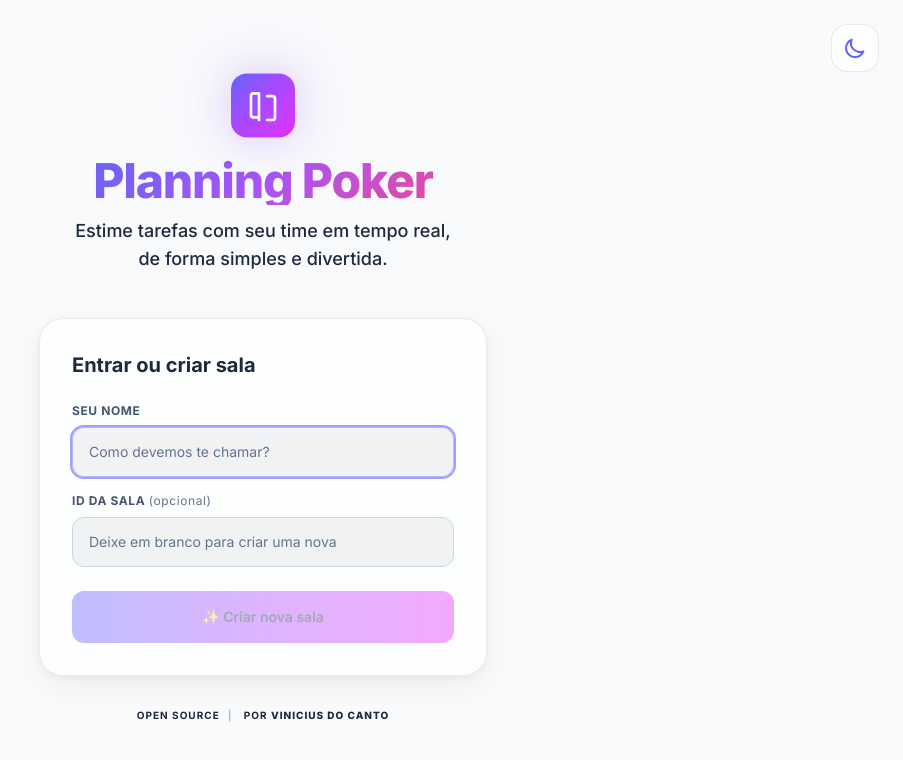
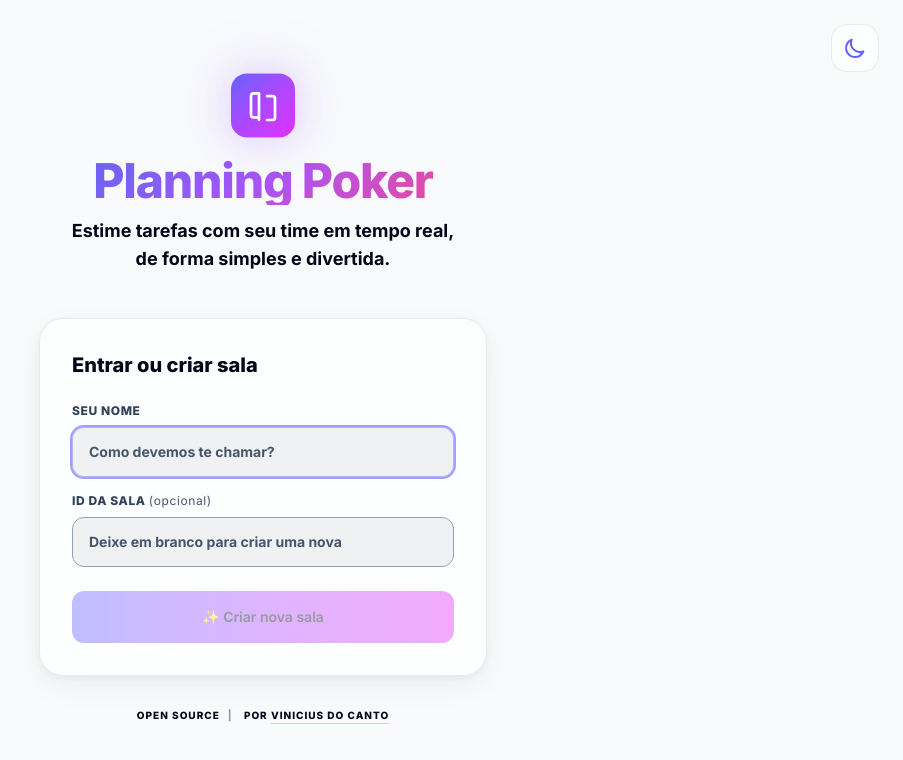
Before and after one commit to viniciusdocanto/planningpoker, a Vue app in the folder frontend/: page / in a window 1280 px wide. Shown: the top 760 px of the page, without its empty margins (377-1280 px from the left). Built offline with nearby package versions, Linux system fonts and the light colour scheme.

Commit message:
style: absolute contrast polish and fix card deck clipping (v0.6.3)

```diff
--- a/frontend/package.json
+++ b/frontend/package.json
@@ -1,7 +1,7 @@
 {
   "name": "planning-poker",
   "description": "Planning Poker em tempo real para times ágeis — Vue 3 + FastAPI + WebSockets",
-  "version": "0.6.2",
+  "version": "0.6.3",
   "author": "Vinicius do Canto <vinicius@docanto.net>",
   "license": "MIT",
   "homepage": "https://github.com/viniciusdocanto/planningpoker",
--- a/frontend/src/style.css
+++ b/frontend/src/style.css
@@ -4,7 +4,8 @@
 
 :root {
     --bg-color: #f8fafc;
-    --text-color: #1e293b;
+    --text-color: #020617;
+    /* Slate 950 */
     --glass-bg: rgba(255, 255, 255, 0.7);
     --glass-border: rgba(0, 0, 0, 0.08);
     --glass-hover-bg: rgba(255, 255, 255, 0.85);
@@ -149,13 +150,27 @@ body::after {
 
 /* Animations */
 @keyframes pulse-soft {
-    0%, 100% { opacity: 1; }
-    50% { opacity: 0.5; }
+
+    0%,
+    100% {
+        opacity: 1;
+    }
+
+    50% {
+        opacity: 0.5;
+    }
 }
 
 @keyframes float {
-    0%, 100% { transform: translateY(0px); }
-    50% { transform: translateY(-6px); }
+
+    0%,
+    100% {
+        transform: translateY(0px);
+    }
+
+    50% {
+        transform: translateY(-6px);
+    }
 }
 
 .animate-float {
--- a/frontend/src/views/HomeView.vue
+++ b/frontend/src/views/HomeView.vue
@@ -14,7 +14,7 @@
         </svg>
       </div>
       <h1 class="text-5xl font-extrabold tracking-tight text-gradient mb-3">Planning Poker</h1>
-      <p class="text-slate-800 dark:text-slate-400 text-lg max-w-sm font-medium">
+      <p class="text-slate-950 dark:text-slate-400 text-lg max-w-sm font-bold">
         Estime tarefas com seu time em tempo real, de forma simples e divertida.
       </p>
     </div>
@@ -31,39 +31,39 @@
             </svg>
           </div>
           <div class="min-w-0">
-            <p class="text-[10px] text-indigo-500 dark:text-indigo-400 font-bold uppercase tracking-wider mb-0.5">Entrando na sala</p>
-            <p class="text-slate-800 dark:text-white font-mono text-sm truncate" :title="roomId">{{ roomId }}</p>
+            <p class="text-[10px] text-indigo-700 dark:text-indigo-400 font-black uppercase tracking-wider mb-0.5">Entrando na sala</p>
+            <p class="text-slate-950 dark:text-white font-mono text-sm truncate" :title="roomId">{{ roomId }}</p>
           </div>
         </div>
       </template>
 
       <template v-else>
-        <h2 class="text-xl font-bold text-slate-800 dark:text-white mb-6">Entrar ou criar sala</h2>
+        <h2 class="text-xl font-black text-slate-950 dark:text-white mb-6">Entrar ou criar sala</h2>
       </template>
 
       <div class="space-y-4">
         <!-- Name Input -->
         <div>
-          <label class="block text-xs font-bold text-slate-600 dark:text-slate-400 uppercase tracking-wider mb-2">Seu nome</label>
+          <label class="block text-xs font-black text-slate-700 dark:text-slate-400 uppercase tracking-wider mb-2">Seu nome</label>
           <input
             v-model="userName"
             type="text"
             placeholder="Como devemos te chamar?"
             autofocus
             @keyup.enter="handleAction"
-            class="w-full bg-slate-900/5 dark:bg-white/5 border border-slate-300 dark:border-white/10 rounded-xl px-4 py-3.5 text-slate-900 dark:text-white placeholder-slate-500 dark:placeholder-slate-500 focus:outline-none focus:ring-2 focus:ring-indigo-500/60 focus:border-indigo-500/40 transition-all text-sm"
+            class="w-full bg-slate-950/5 dark:bg-white/5 border border-slate-400 dark:border-white/10 rounded-xl px-4 py-3.5 text-slate-950 dark:text-white placeholder-slate-600 dark:placeholder-slate-500 focus:outline-none focus:ring-2 focus:ring-indigo-500/60 focus:border-indigo-500/40 transition-all text-sm font-bold"
           >
         </div>
 
         <!-- Room ID Input (only if NOT joining via link) -->
         <div v-if="!isJoiningViaLink">
-          <label class="block text-xs font-bold text-slate-600 dark:text-slate-400 uppercase tracking-wider mb-2">ID da sala <span class="normal-case font-normal text-slate-500 dark:text-slate-500">(opcional)</span></label>
+          <label class="block text-xs font-black text-slate-700 dark:text-slate-400 uppercase tracking-wider mb-2">ID da sala <span class="normal-case font-normal text-slate-600 dark:text-slate-500">(opcional)</span></label>
           <input
             v-model="roomId"
             type="text"
             placeholder="Deixe em branco para criar uma nova"
             @keyup.enter="handleAction"
-            class="w-full bg-slate-900/5 dark:bg-white/5 border border-slate-300 dark:border-white/10 rounded-xl px-4 py-3.5 text-slate-900 dark:text-white placeholder-slate-500 dark:placeholder-slate-500 focus:outline-none focus:ring-2 focus:ring-indigo-500/60 focus:border-indigo-500/40 transition-all text-sm"
+            class="w-full bg-slate-950/5 dark:bg-white/5 border border-slate-400 dark:border-white/10 rounded-xl px-4 py-3.5 text-slate-950 dark:text-white placeholder-slate-600 dark:placeholder-slate-500 focus:outline-none focus:ring-2 focus:ring-indigo-500/60 focus:border-indigo-500/40 transition-all text-sm font-bold"
           >
         </div>
 
@@ -88,10 +88,10 @@
     </div>
 
     <!-- Footer -->
-    <div class="mt-8 text-[10px] text-slate-800 dark:text-slate-600 uppercase tracking-widest font-bold">
-      <a href="https://github.com/viniciusdocanto/planningpoker" target="_blank" class="hover:text-indigo-600 dark:hover:text-indigo-400 transition-colors">Open Source</a>
-      <span class="mx-2 opacity-30">|</span>
-      por <a href="https://docanto.net" target="_blank" class="hover:text-fuchsia-600 dark:hover:text-fuchsia-400 transition-colors font-black">Vinicius do Canto</a>
+    <div class="mt-8 text-[10px] text-slate-950 dark:text-slate-600 uppercase tracking-widest font-black">
+      <a href="https://github.com/viniciusdocanto/planningpoker" target="_blank" class="hover:text-indigo-700 dark:hover:text-indigo-400 transition-colors">Open Source</a>
+      <span class="mx-2 opacity-40">|</span>
+      por <a href="https://docanto.net" target="_blank" class="hover:text-fuchsia-700 dark:hover:text-fuchsia-400 transition-colors font-black underline decoration-fuchsia-500/30 underline-offset-4">Vinicius do Canto</a>
     </div>
   </div>
 </template>
```
Also changed, not shown: frontend/src/views/RoomView.vue (+20 -20 lines), 2 other files (tests, documents, lock files or other folders).
